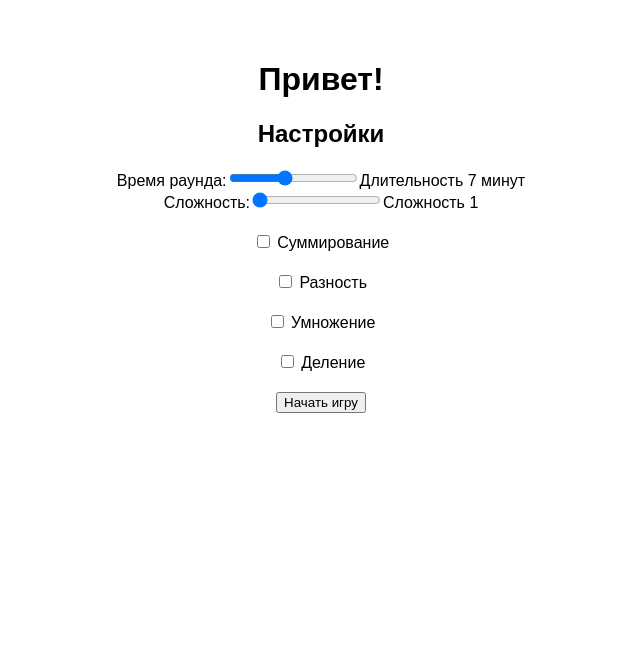
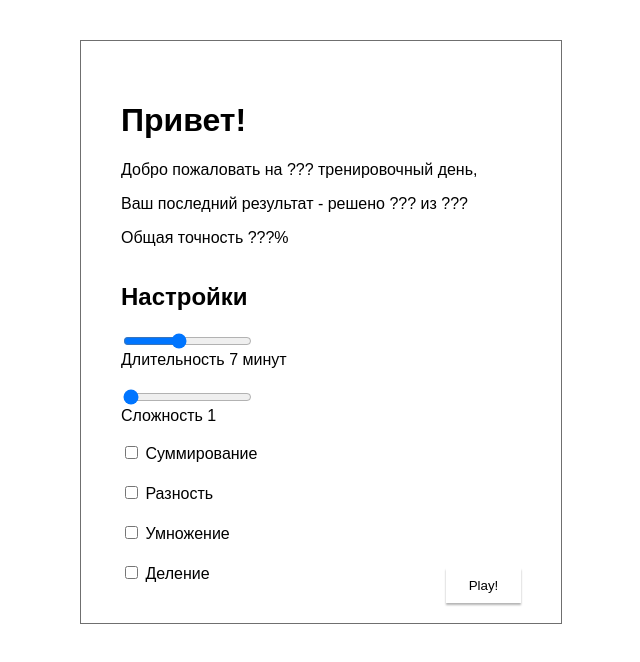
Before and after one commit to Mikhail-Martynenko/brain-trainer, a Vue app: page / in a window 1280 px wide. Shown: the top 662 px of the page, without its empty margins (319-959 px from the left). Built offline with nearby package versions, Linux system fonts and the light colour scheme.

Commit message:
108033 feat: added styles

```diff
--- a/src/components/GamePage.vue
+++ b/src/components/GamePage.vue
@@ -1,7 +1,9 @@
 <template>
-
     <div class="game-container">
-        <div>{{ currentTask?.equation }}</div>
+        <div class="cancel">
+            <button>Oтмена</button>
+        </div>
+        <div id="equationContainer">{{ currentTask?.equation }}</div>
         <input
                 class="input-skip"
                 v-model="currentAnswer"
@@ -13,9 +15,9 @@
                 <button v-for="digit in digits" :key="digit" @click="addDigit(digit)">{{ digit }}</button>
             </div>
             <div class="helpers-buttons">
-                <button @click="checkAnswer"> &lt;</button>
-                <button @click="checkAnswer"> &gt;</button>
-                <button @click="checkAnswer"> ?</button>
+                <button @click="checkAnswer">&lt;</button>
+                <button @click="checkAnswer">&gt;</button>
+                <button @click="checkAnswer">?</button>
                 <button @click="checkAnswer">=</button>
             </div>
         </div>
@@ -23,9 +25,39 @@
 </template>
 
 <script setup lang="ts">
-import {ref} from 'vue';
+import {onMounted, ref} from 'vue';
 import {useStore} from 'vuex';
 import {Task} from "@/domain/domain";
+
+// onMounted(() => {
+//     // Получаем контейнер уравнения
+//     const equationContainer = document.getElementById('equation-container');
+//     // Уравнение с пропусками
+//     const equation = currentTask?.equation;
+//
+//     // Разбиваем уравнение на части (пропуски и остальную часть)
+//     const parts = equation?.split('_');
+//
+//     if (!parts) return;
+//     // Проходимся по каждому пропуску и создаем input и текстовый узел
+//     parts.forEach((part, index) => {
+//         if (part === '') {
+//             // Создаем input для пропуска
+//             const input = document.createElement('input');
+//             input.type = 'text';
+//
+//             // Добавляем input в контейнер
+//             if (!equationContainer) return;
+//             equationContainer.appendChild(input);
+//             // Создаем текстовый узел для остальной части уравнения
+//             const remainingText = document.createTextNode(part);
+//
+//             // Добавляем остальную часть уравнения после input в контейнер
+//             equationContainer.appendChild(remainingText);
+//         }
+//     });
+// });
+
 
 const store = useStore();
 
@@ -49,6 +81,8 @@ const checkAnswer = () => {
     width: 800px;
     height: 600px;
     border: 1px solid salmon;
+    background-color: #fdfdfd;
+    position: relative;
 }
 
 .buttons {
@@ -59,11 +93,6 @@ const checkAnswer = () => {
 }
 
 .keyboard {
-    /*display: grid;*/
-    /*grid-template-columns: repeat(3, 1fr);*/
-    /*grid-gap: 10px;*/
-    /*width: 40px;*/
-    /*height: 40px;*/
     display: flex;
     flex-wrap: wrap;
     align-content: center;
@@ -114,4 +143,24 @@ const checkAnswer = () => {
     transform: translateY(2px);
     box-shadow: 0 4px 2px rgba(0, 0, 0, 0.3);
 }
+
+.cancel {
+    position: absolute;
+}
+
+.cancel button {
+    background-color: white;
+    text-transform: uppercase;
+    color: #6f6f6f;
+    width: 100px;
+    height: 35px;
+    border: none;
+    box-shadow: 0 2px 2px rgba(0, 0, 0, 0.3);
+}
+
+.cancel button:active {
+    transform: translateY(2px);
+    box-shadow: 0 1px 2px rgba(0, 0, 0, 0.3);
+}
+
 </style>
--- a/src/components/SettingsPage.vue
+++ b/src/components/SettingsPage.vue
@@ -1,8 +1,12 @@
 <template>
-    <div>
-        <div>
+    <div class="setting-container">
         <div>
             <h1>Привет!</h1>
+            <div class="statistic_text">
+                <p>Добро пожаловать на ??? тренировочный день,</p>
+                <p>Ваш последний результат - решено ??? из ???</p>
+                <p>Общая точность ???%</p>
+            </div>
             <!--            <ul>-->
             <!--                <li v-for="session in statistics.sessions" :key="session.id">-->
             <!--                    {{ session.startTime }} - {{ session.endTime }}: {{ session.score }}-->
@@ -12,16 +16,11 @@
         <form @submit.prevent="startGame">
 
             <h2>Настройки</h2>
-                <label for="roundTime">Время раунда:</label>
-                <input type="range" v-model.number="roundTime" id="roundTime" min="1" max="15" />
+            <input type="range" v-model.number="roundTime" min="1" max="15" />
             <span>Длительность {{ roundTime }} минут</span>
 
             <br>
-                <label for="difficulty">Сложность:</label>
-                <input
-                        type="range" v-model.number="selectedDifficulty" id="difficulty" min="1" :max="difficulty"
-                        required
-                />
+            <input type="range" v-model.number="selectedDifficulty" min="1" :max="difficulty" required />
             <span>Сложность {{ selectedDifficulty }}</span>
             <br>
             <div class="operators">
@@ -30,20 +29,8 @@
                     {{ operator.label }}
                 </label>
             </div>
-                <button type="submit">Начать игру</button>
+            <button class="start_game_button" type="submit">Play!</button>
         </form>
-
-
-        </div>
-        <!--            <div>{{ currentTask.equation }}</div>-->
-        <!--            <input-->
-        <!--                class="input-skip"-->
-        <!--                v-for="(_, index) in currentTask.answer"-->
-        <!--                :key="index"-->
-        <!--                type="number"-->
-        <!--                @input="updateAnswer(index, $event.target.value)" required-->
-        <!--            />-->
-        <!--            <button @click="checkAnswer">Проверить ответ</button>-->
     </div>
 </template>
 
@@ -230,10 +217,49 @@ const startGame = () => {
 </script>
 
 <style>
+h1 {
+    text-align: left;
+}
+
+.statistic_text {
+    text-align: left;
+}
+
+.setting-container {
+    display: flex;
+    flex-direction: column;
+    border: 1px solid #6f6f6f;
+    padding: 40px;
+    width: 400px;
+    position: relative;
+}
+
+form {
+    display: flex;
+    flex-direction: column;
+    align-items: flex-start;
+}
+
 .operators {
     display: flex;
     flex-direction: column;
-    margin: 20px;
+    align-items: flex-start;
     gap: 20px;
 }
+
+.start_game_button {
+    position: absolute;
+    bottom: 20px;
+    right: 40px;
+    background-color: white;
+    border: none;
+    box-shadow: 0 2px 2px rgba(0, 0, 0, 0.3);
+    width: 75px;
+    height: 35px;
+}
+
+.start_game_button:active {
+    transform: translateY(2px);
+    box-shadow: 0 1px 2px rgba(0, 0, 0, 0.3);
+}
 </style>
```
Lines whose indentation alone changed are shown as unchanged.
